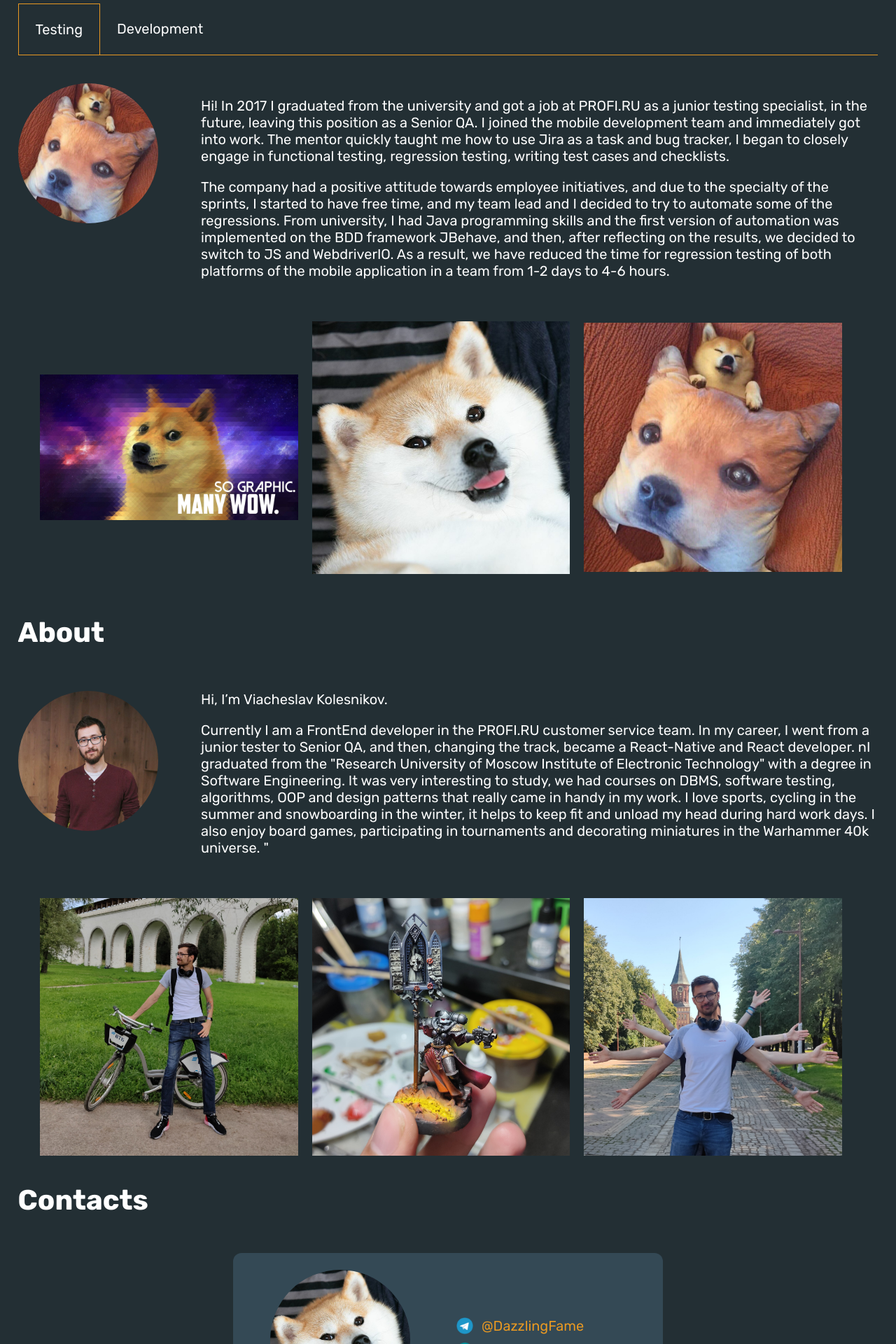
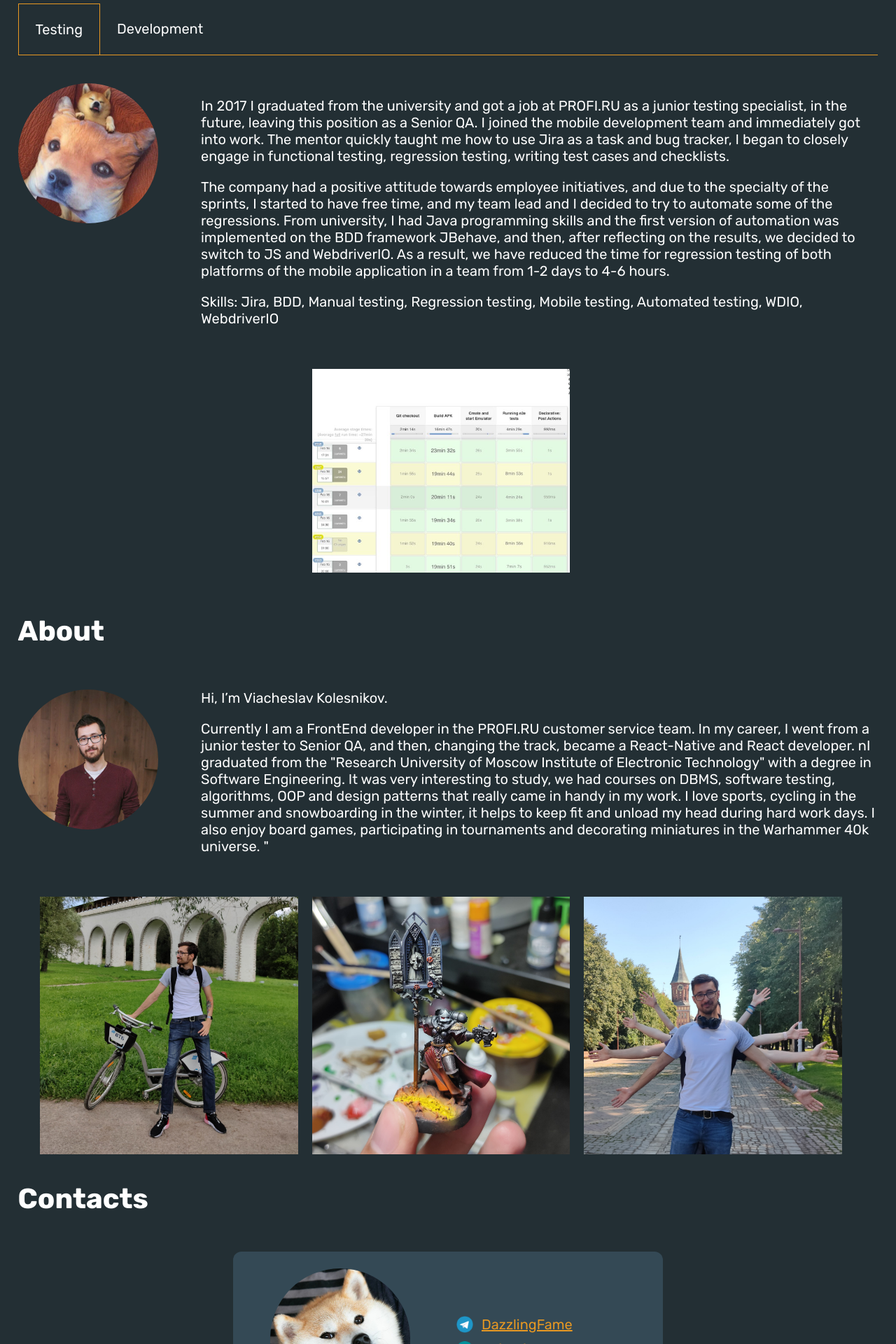
Before and after one commit to DazzlingFame/react-app-client, a React (Create React App) app: page / in a window 1280 px wide. Shown: the part 440-2360 px from the top of the page at 70% size. Built offline with nearby package versions, Linux system fonts and the light colour scheme.

Commit message:
added work texts

```diff
--- a/src/screens/resume/components/ContactCard.tsx
+++ b/src/screens/resume/components/ContactCard.tsx
@@ -11,9 +11,10 @@ type Contact = {
 }
 const contactsArray: Contact[] = [
     {
-        type: 'text',
+        type: 'link',
         img: TELEGRAM_LOGO.source,
-        text: '@DazzlingFame'
+        text: 'DazzlingFame',
+        link: 'https://t.me/DazzlingFame',
     },
     {
         type: 'text',
--- a/src/screens/resume/components/workContent/components/WorkBlock.tsx
+++ b/src/screens/resume/components/workContent/components/WorkBlock.tsx
@@ -1,27 +1,26 @@
 import React from "react";
 import dogePillow from '../../../../../assets/images/dogePillow.jpg';
+import '../../../resumeScreenStyles.css';
 import './WorkBlock.css'
-import {DOGE_IMG, DOGE_PILLOW_IMG, DOGE_SMILING_IMG} from "../../../constants";
 import {WorkBlockTexts} from "../../../constants";
 import {ImageTextHeader} from "../../../../../components/imageTextHeader";
 
-const photosArray: Array<{source: string, desc: string}> = [
-    DOGE_IMG, DOGE_SMILING_IMG, DOGE_PILLOW_IMG
-];
+
 
 type Props = {
     texts: WorkBlockTexts;
     imageSource?: string;
+    photos: {source: string, desc: string}[];
 }
 
 const WorkBlock: React.FC<Props> = props => {
-    const photos = photosArray.map(photo => (
-        <img src={photo.source} alt={photo.desc} style={{width: '30%', marginRight: 20, marginTop: 20, objectFit: 'contain'}}/>
+    const photos = props.photos.map(photo => (
+        <img src={photo.source} alt={photo.desc} style={{width: '30%', marginRight: 20, marginTop: 20, objectFit: 'contain', userSelect: 'none'}}/>
     ));
 
     return (
         <div className={'work_block_container'}>
-            <ImageTextHeader imageSource={dogePillow} text={props.texts.mainData} />
+            <ImageTextHeader imageSource={dogePillow} text={props.texts.mainData + '\n' + props.texts.skills} />
             <div className={'work_block_photos_container'}>
                 {photos}
             </div>
--- a/src/screens/resume/components/workContent/index.tsx
+++ b/src/screens/resume/components/workContent/index.tsx
@@ -2,7 +2,7 @@ import {Divider} from "../../../../components/divider";
 import React, {useState} from "react";
 import '../../resumeScreenStyles.css'
 import WorkBlock from "./components";
-import {WorkTexts} from "../../constants";
+import {ALLURE_IMG, DOGE_PILLOW_IMG, WorkTexts} from "../../constants";
 
 enum ContentType {
     TABLIO = 'Tablio',
@@ -16,6 +16,7 @@ type Props = {
 export const WorkContent: React.FC<Props> = props => {
     const [content, setContent] = useState('Tablio');
     let contentTexts = props.texts.testing;
+    let photosArray: Array<{source: string, desc: string}> = [];
 
     const navigationConfig: Array<{text: string; type: ContentType}> = [
         {text: props.texts.testing.header, type: ContentType.TABLIO},
@@ -33,10 +34,14 @@ export const WorkContent: React.FC<Props> = props => {
     switch (content) {
         case ContentType.PHOTO_EDITING: {
             contentTexts = props.texts.development;
+            photosArray = [
+                DOGE_PILLOW_IMG
+            ];
             break;
         }
         case ContentType.TABLIO: {
             contentTexts = props.texts.testing;
+            photosArray = [ALLURE_IMG];
             break;
         }
     }
@@ -53,7 +58,7 @@ export const WorkContent: React.FC<Props> = props => {
                  <Divider />
              </div>
              <div className={'content_container'}>
-                 <WorkBlock texts={contentTexts} />
+                 <WorkBlock texts={contentTexts} photos={photosArray} />
              </div>
          </div>
     )
--- a/src/screens/resume/constants.ts
+++ b/src/screens/resume/constants.ts
@@ -2,6 +2,8 @@ import {AboutTexts} from "./components/AboutContent";
 import {TextWithTranslation} from "../../utils/localisation";
 
 import logo from '../../assets/images/doge.jpg'
+import allure from '../../assets/images/allure.jpg'
+import checklist from '../../assets/images/checklist.png'
 import smilingDoge from '../../assets/images/dogeSmiling.jpg'
 import dogePillow from '../../assets/images/dogePillow.jpg'
 import aboutMePhoto from '../../assets/images/about-me-photo.jpg'
@@ -22,6 +24,12 @@ export const DOGE_IMG: ImageSource = {
 };
 export const DOGE_SMILING_IMG: ImageSource = {
     source: smilingDoge, desc: 'smilingDoge'
+};
+export const ALLURE_IMG: ImageSource = {
+    source: allure, desc: 'allure'
+};
+export const CHECKLIST_IMG: ImageSource = {
+    source: checklist, desc: 'checklist'
 };
 export const DOGE_PILLOW_IMG: ImageSource = {
     source: dogePillow, desc: 'dogePillow'
@@ -123,30 +131,44 @@ export const multiLanguageTexts: MultiLanguageTexts = {
     workTexts: {
         en: {
             header: 'Work',
-            testing: {header: 'Testing', mainData: "Hi! In 2017 I graduated from the university and got a job at PROFI.RU as a junior " +
+            testing: {
+                header: 'Testing',
+                mainData: "In 2017 I graduated from the university and got a job at PROFI.RU as a junior " +
                     "testing specialist, in the future, leaving this position as a Senior QA. I joined the mobile development team and immediately got into work. The mentor quickly taught " +
                     "me how to use Jira as a task and bug tracker, I began to closely engage in functional testing, regression testing, writing test cases and checklists. \n" +
                     "The company had a positive attitude towards employee initiatives, and due to the specialty of the sprints, I started to have free time, and my team lead and I decided to " +
                     "try to automate some of the regressions. From university, I had Java programming skills and the first version of automation was implemented on the BDD framework JBehave, " +
                     "and then, after reflecting on the results, we decided to switch to JS and WebdriverIO. As a result, we have reduced the time for regression testing of both platforms of " +
-                    "the mobile application in a team from 1-2 days to 4-6 hours.", skills: 'Jira, BDD, Manual testing, Regression testing, Mobile testing, WDIO, WebdriverIO'},
+                    "the mobile application in a team from 1-2 days to 4-6 hours.",
+                skills: 'Skills: Jira, BDD, Manual testing, Regression testing, Mobile testing, Automated testing, WDIO, WebdriverIO'
+            },
             development: {
                 header: 'Development',
                 mainData: "Hi, i'm developer",
-                skills: 'JS, CSS, React, React-native, Jira'},
+                skills: 'Skills: JS, CSS, React, React-native, Jira'
+            },
         },
         ru: {
             header: 'Работа',
             testing: {
                 header: 'Тестирование',
-                mainData: 'Привет, в 2017 году я закончил университет и устроился в PROFI.RU в качестве младшего специалиста по тестированию, ' +
+                mainData: 'В 2017 году я закончил университет и устроился в PROFI.RU в качестве младшего специалиста по тестированию, ' +
                     'в будущем, покинув эту должность в качестве Senior QA. Я попал в команду мобильной разработки и сразу включился в работу. Ментор быстро научила меня пользоваться Jira в качестве таск и ' +
                     'баг трекера, я начал плотно заниматься функциональным тестированием задач, регрессионным тестированием, составлением тест кейсов и чеклистов. \n' +
                     'Компания положительно относилась к инициативам работников, а из-за особенностей спринтов у меня начало появляться свободное время, и мы с моим тимлидом приняли решение предпринять попытку ' +
                     'автоматизации части регрессов. С университета у меня были навыки программирования на Java и первая версия автоматизации была реализована на BDD фреймворке JBehave, а затем, порефлексировав ' +
                     'над результатами мы решили перейти на JS и WebdriverIO. В итоге мы сократили время регрессионного тестирования обеих платформ мобильного приложения в команде с 1-2 дней до 4-6 часов.',
-                skills: 'Jira, BDD, Manual testing, Regression testing, Mobile testing, WDIO, WebdriverIO'},
-            development: {header: 'Разработка', mainData: "Привет, я разработчик", skills: 'JS, CSS, React, React-native, Jira'},
+                skills: 'Навыки: Jira, BDD, Manual testing, Regression testing, Mobile testing, Automated testing, WDIO, WebdriverIO'
+            },
+            development: {
+                header: 'Разработка',
+                mainData: "Я занимаюсь разработкой мобильных и Web приложений с 2019 года. Изначально я начал как React-Native разработчик. Мы с командой трудились над новым приложением для " +
+                    "специалистов, которое пришло на замену старых приложений на Kotlin и Swift. Я решил много задач по переносу функционала на новую платформу и его усовершенствованию: " +
+                    "создание клиентской части фильтров для поиска нужных заказов, системы Cross-Sell, in-app уведомлений и многие другие. Со временем компания начала обновлять сайт для " +
+                    "специалистов с последующим переходом на React, в чем я так же принимаю активное участие. \n" +
+                    "Сейчас я developer в PROFI.RU, который не боится новых вызовов и всегда готов учиться.",
+                skills: 'Навыки: TypeScript, JavaScript, CSS, React, React-Native, Flow, Jira'
+            },
         },
     },
 };
```
Also changed, not shown: src/assets/images/allure.jpg (added), src/assets/images/checklist.png (added).
